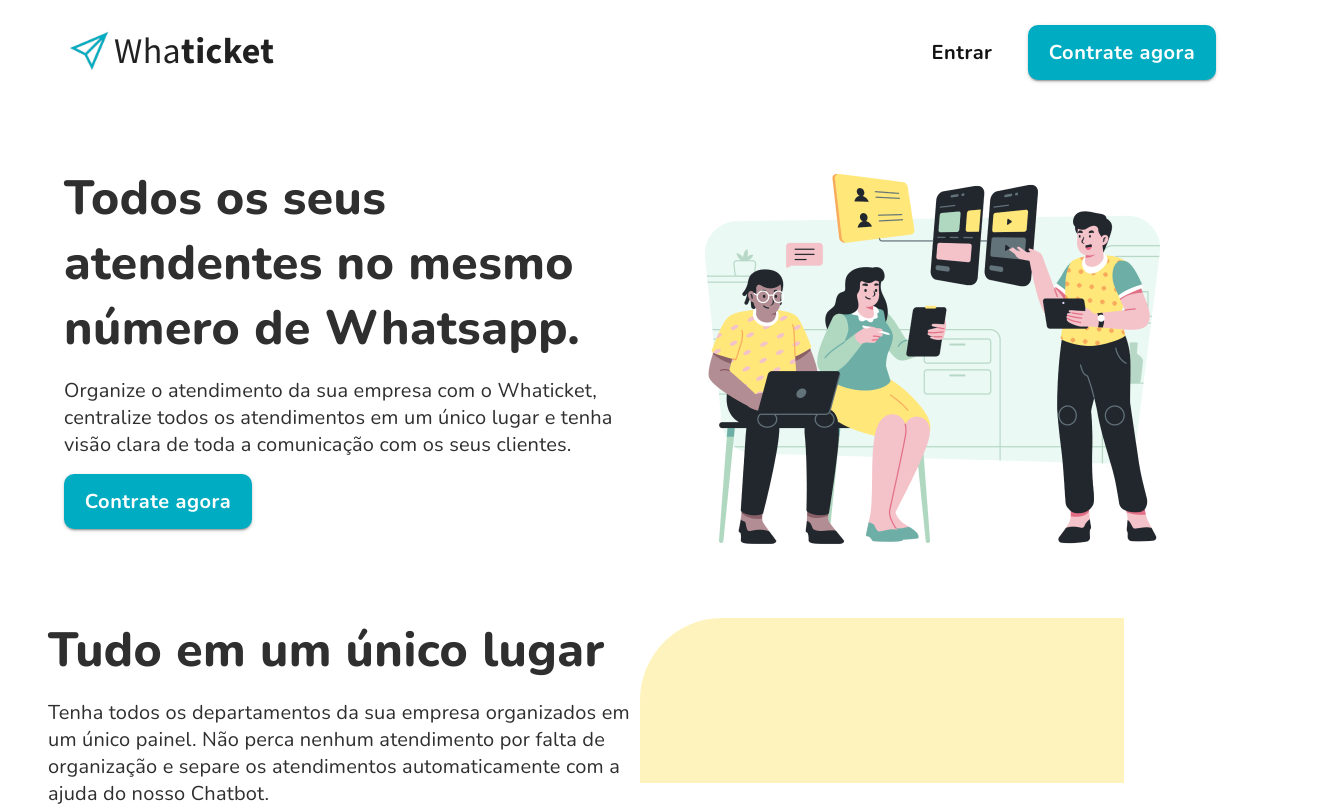
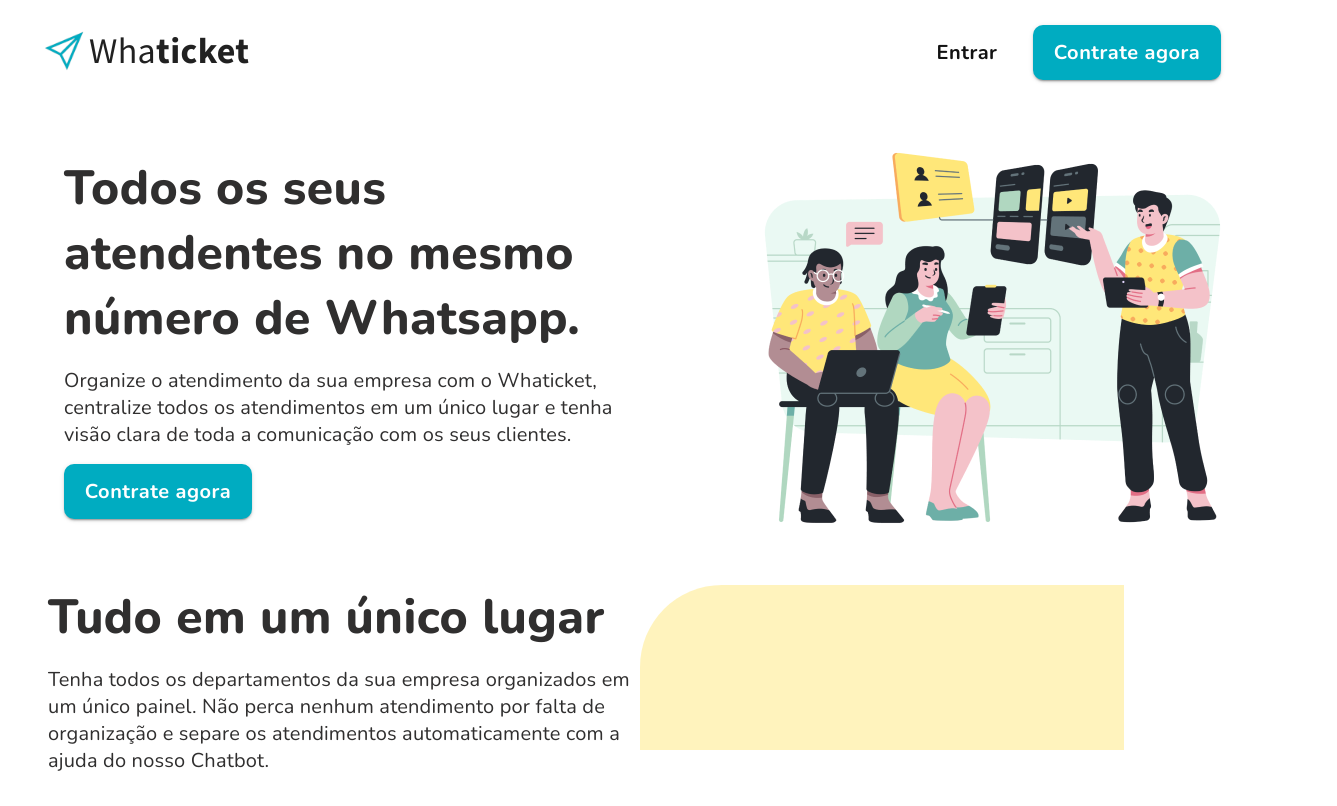
Before and after one commit to luaporto/Whaticket-Page, a React (Create React App) app: page / in a window 1280 px wide. Shown: the top 806 px of the page, 1337 px wide, since content can reach past the window. Built offline with nearby package versions, Linux system fonts and the light colour scheme.

Commit message:
Fixed TopBar bugs

```diff
--- a/src/App.js
+++ b/src/App.js
@@ -94,6 +94,15 @@
           />
           <Box style={{ height: 10000 }}></Box>
         </Container>
+        <SubtitleTypography
+          sx={{
+            display: "flex",
+            alignItems: "center",
+            justifyContent: "center",
+          }}
+        >
+          AAAAAAAAAAAAAAAAAAAAAAAA
+        </SubtitleTypography>
       </ThemeProvider>
     </>
   );
--- a/src/Components/TopBar.js
+++ b/src/Components/TopBar.js
@@ -1,6 +1,6 @@
-import { Box, Button, Stack, Typography } from '@mui/material';
-import '../App.css';
-import icon from '../assets/icon.png';
+import { Box, Button, Stack, Typography } from "@mui/material";
+import "../App.css";
+import icon from "../assets/icon.png";
 
 const TopBar = ({ ContainedButton, ButtonTypography }) => {
   return (
@@ -8,28 +8,24 @@
       <Box
         sx={{
           zIndex: 100,
-          backgroundColor: '#ffffff',
-          position: 'sticky',
-          top: '0px',
-          height: '25px',
-        }}
-      ></Box>
-      <Box
-        sx={{
-          zIndex: 100,
-          fontStyle: 'normal',
-          fontSize: '20px',
-          letterSpacing: '0.025em',
-          position: 'sticky',
-          top: '10px',
-          backgroundColor: '#ffffff',
-          height: '75px',
+          fontStyle: "normal",
+          fontSize: "20px",
+          letterSpacing: "0.025em",
+          position: "sticky",
+          top: 0,
+          backgroundColor: "#fff",
+          height: "75px",
+          margin: "15px -100px 0 -100px",
         }}
       >
         <Stack
           direction="row"
           justifyContent="space-between"
           alignItems="center"
+          sx={{
+            paddingTop: "10px",
+            margin: "10px 95px 10px 75px",
+          }}
         >
           <Stack direction="row">
             <img
@@ -42,12 +38,12 @@
             />
 
             <Typography
-              sx={{ fontSize: '36px', fontFamily: 'Mada', fontWeight: '400' }}
+              sx={{ fontSize: "36px", fontFamily: "Mada", fontWeight: "400" }}
             >
               Wha
             </Typography>
             <Typography
-              sx={{ fontSize: '36px', fontFamily: 'Mada', fontWeight: '700' }}
+              sx={{ fontSize: "36px", fontFamily: "Mada", fontWeight: "700" }}
             >
               ticket
             </Typography>
@@ -56,10 +52,10 @@
           <Stack direction="row" spacing={2}>
             <Button
               sx={{
-                borderRadius: '10px',
-                width: '100px',
-                height: '55px',
-                textTransform: 'none',
+                borderRadius: "10px",
+                width: "100px",
+                height: "55px",
+                textTransform: "none",
               }}
               color="secondary"
             >
--- a/src/Page.js
+++ b/src/Page.js
@@ -48,7 +48,12 @@
           sx={{
             display: "flex",
             alignItems: "center",
-            justifyContent: "center",
+            paddingRight: "78px",
+            width: "666px",
+            height: "495px",
+
+            letterSpacing: "0.025em",
+            color: "#302F2F",
           }}
         >
           <img src={image1} alt="" />
```
